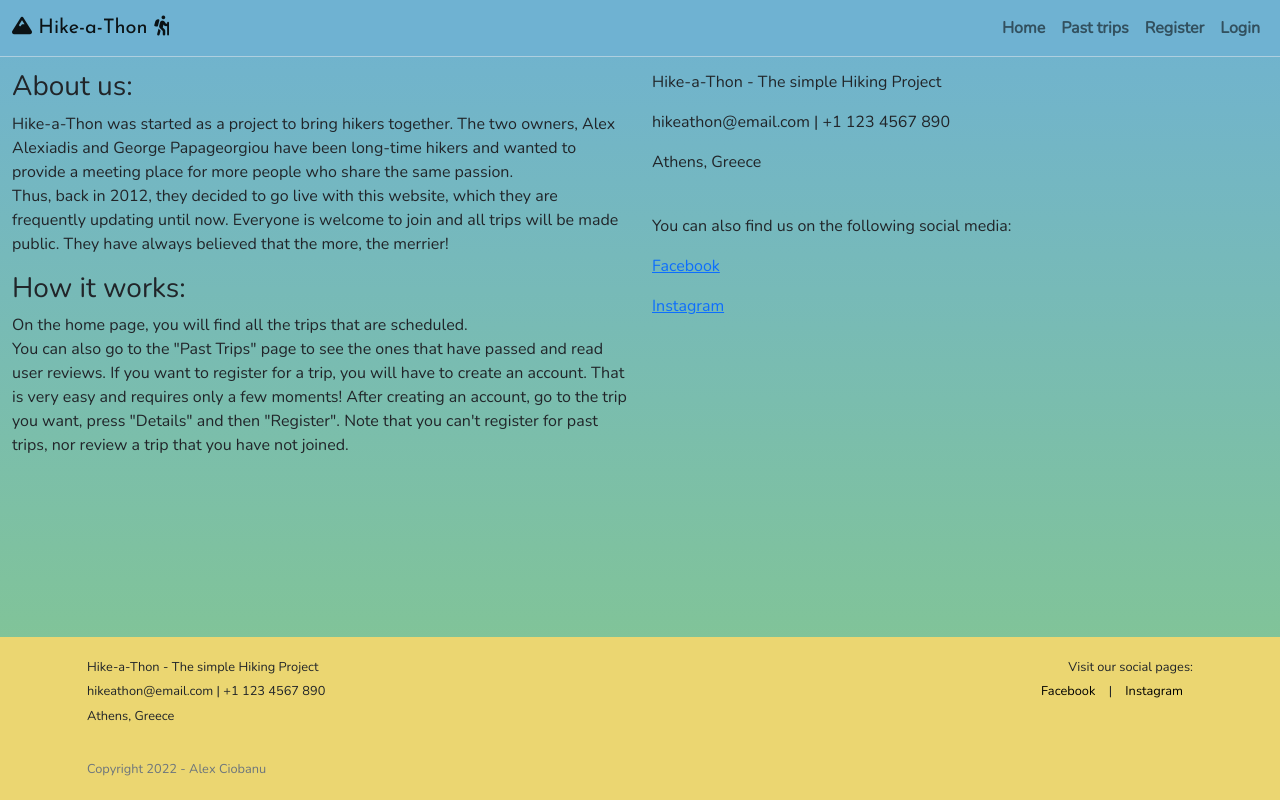
After one commit to AlexGCbn/CI_PP4_Hike-a-thon, a Django app: template templates/about.html in a window 1280 px wide. The commit adds this page. Run offline with Django 3.2, Linux system fonts and the light colour scheme; the template is opened without the code that fills it, so the values that code supplies are empty; some libraries are stand-ins or nearby versions.

Commit message:
Add about page

```diff
--- /dev/null
+++ b/templates/about.html
@@ -0,0 +1,41 @@
+{% extends "base.html" %}
+{% block content %}
+
+<div class="container-fluid">
+    <div class="row">
+        <div class="col about-us">
+            <h3>About us:</h3>
+            <p>
+                Hike-a-Thon was started as a project to bring hikers together. The two owners, Alex Alexiadis and George
+                Papageorgiou have been long-time hikers and wanted to provide a meeting place for more people who share
+                the same passion.<br>
+                Thus, back in 2012, they decided to go live with this website, which they are frequently updating until
+                now.
+                Everyone is welcome to join and all trips will be made public. They have always believed that the more,
+                the merrier!
+            </p>
+            <h3>How it works:</h3>
+            <p>
+                On the home page, you will find all the trips that are scheduled. <br>
+                You can also go to the "Past Trips" page to see the ones that have passed and read user reviews.
+                If you want to register for a trip, you will have to create an account. That is very easy and requires
+                only a few moments!
+                After creating an account, go to the trip you want, press "Details" and then "Register".
+                Note that you can't register for past trips, nor review a trip that you have not joined.
+            </p>
+        </div>
+        <div class="col contact-us">
+            <p class="contact-text">Hike-a-Thon - The simple Hiking Project</p>
+            <p class="contact-text">hikeathon@email.com | +1 123 4567 890</p>
+            <p class="contact-text">Athens, Greece</p>
+            <br>
+            <p>
+                You can also find us on the following social media:
+            </p>
+            <p class="contact-text"><a href="https://www.facebook.com/" target="_blank">Facebook</a></p>
+            <p class="contact-text"><a href="https://www.instagram.com/" target="_blank">Instagram</a></p>
+        </div>
+    </div>
+</div>
+
+{% endblock %}
--- a/templates/base.html
+++ b/templates/base.html
@@ -67,6 +67,7 @@
     </nav>
 
     <main class="flex-shrink-0">
+        <!-- Show whether user is authenticated -->
         {% if user.is_authenticated %}
         <div class="row text-end me-4 mt-0">
             <p>Signed in as <strong>{{ user.username }}</strong></p>
@@ -78,6 +79,7 @@
         {% endblock content %}
     </main>
 
+    <!-- Page footer -->
     <footer class="footer mt-auto py-3">
         <div class="container">
             <div class="row">
@@ -90,7 +92,8 @@
                 </div>
                 <div class="col text-end">
                     <p class="footer-text">Visit our social pages:</p>
-                    <p class="footer-text"><a href="https://www.facebook.com/" target="_blank">Facebook</a> | <a href="https://www.instagram.com/" target="_blank">Instagram</a></p>
+                    <p class="footer-text"><a href="https://www.facebook.com/" target="_blank">Facebook</a> | <a
+                            href="https://www.instagram.com/" target="_blank">Instagram</a></p>
                 </div>
             </div>
         </div>
```
Also changed, not shown: trips/forms.py (+6 -2 lines), trips/models.py (+8 -2 lines).
